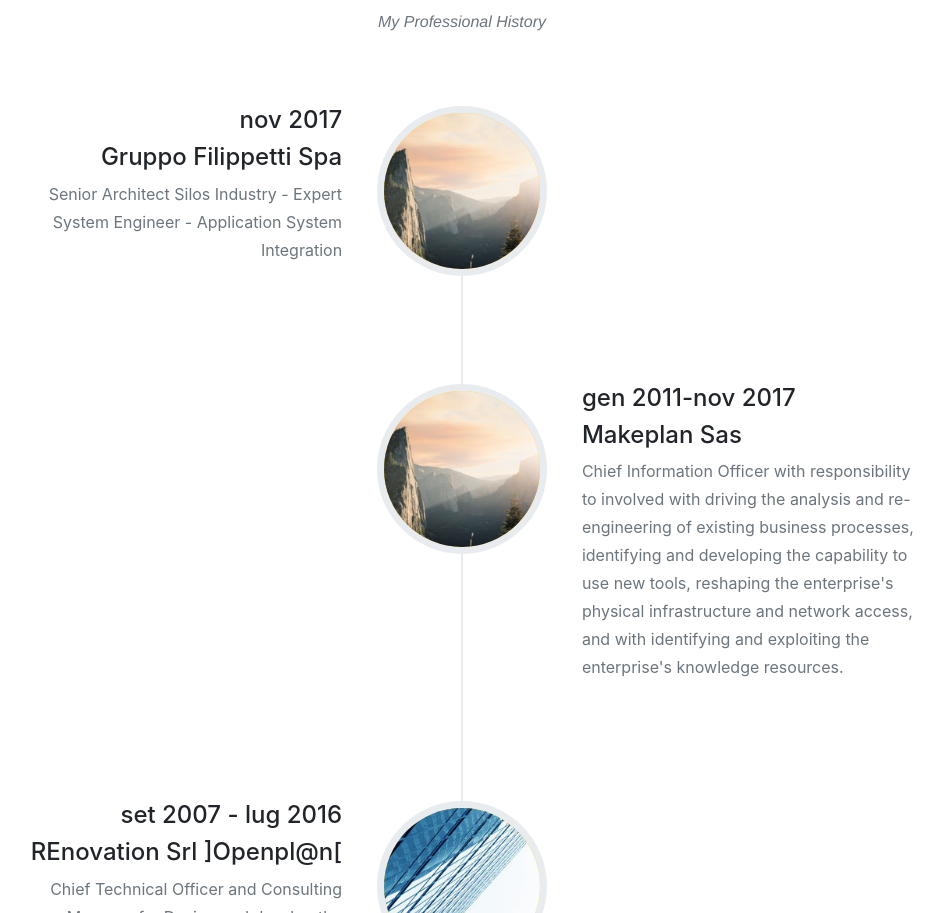
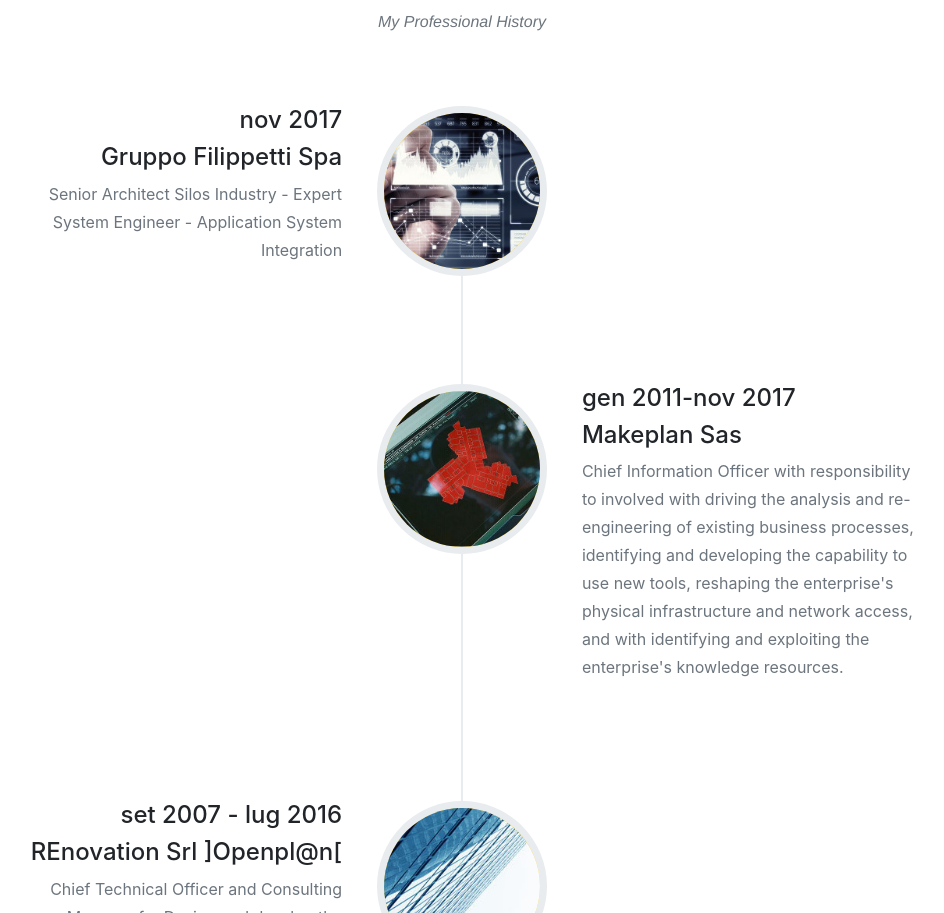
Before and after one commit to efremropelato/efremropelato.github.io, a website with bundled scripts: page index.html in a window 1280 px wide. Shown: the part 1720-2633 px from the top of the page, without its empty margins (178-1122 px from the left). Built offline with nearby package versions, Linux system fonts and the light colour scheme; a web font is replaced by a local one.

Commit message:
Add last image for about

```diff
--- a/index.html
+++ b/index.html
@@ -220,7 +220,7 @@
             <ul class="timeline">
               <li>
                 <div class="timeline-image">
-                  <img class="rounded-circle img-fluid" src="img/about/1.jpg" alt="">
+                  <img class="rounded-circle img-fluid" src="img/about/filippetti.jpg" alt="">
                 </div>
                 <div class="timeline-panel">
                   <div class="timeline-heading">
@@ -234,7 +234,7 @@
               </li>
               <li class="timeline-inverted">
                 <div class="timeline-image">
-                  <img class="rounded-circle img-fluid" src="img/about/1.jpg" alt="">
+                  <img class="rounded-circle img-fluid" src="img/about/makeplan.jpg" alt="">
                 </div>
                 <div class="timeline-panel">
                   <div class="timeline-heading">
```
Also changed, not shown: img/about/filippetti.jpg (added), img/about/makeplan.jpg (added), 1 other file.
